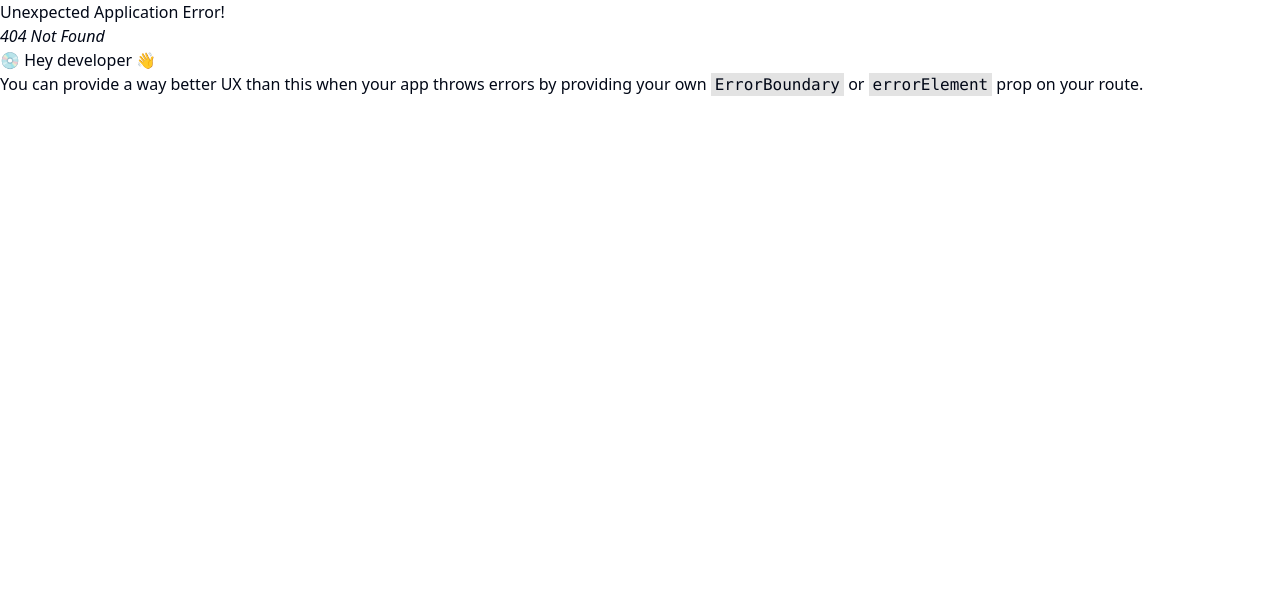
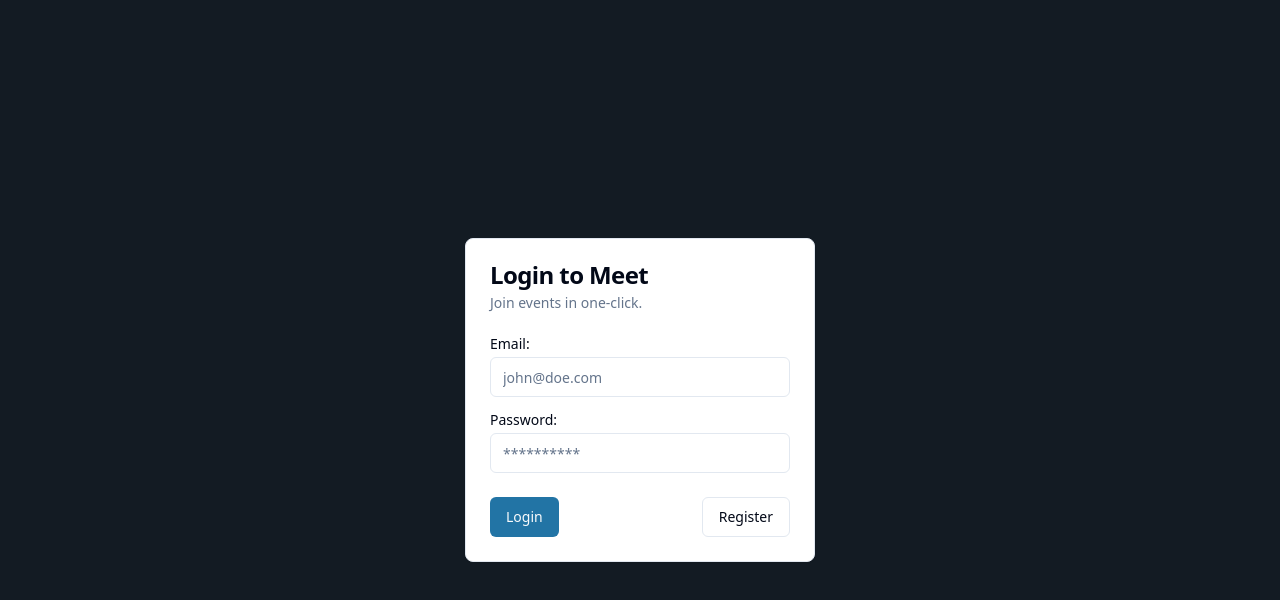
Before and after one commit to aniishme/video-conference, a React (Vite) app in the folder client/: page /login in a window 1280 px wide. Before the commit this address had no page. Shown: the top 600 px of the page. Built offline with nearby package versions, Linux system fonts and the light colour scheme.

Commit message:
Add login page

```diff
--- a/client/src/components/layout/layout.tsx
+++ b/client/src/components/layout/layout.tsx
@@ -1,10 +1,11 @@
-import { Outlet } from "react-router-dom";
+import { Outlet, useLocation } from "react-router-dom";
 import Header from "./header";
 
 const Layout = () => {
+  const location = useLocation();
   return (
-    <div className="flex flex-col justify-start items-center bg-slate-100">
-      <Header />
+    <div className="flex flex-col justify-start items-center">
+      {location.pathname === "/login" ? null : <Header />}
       <Outlet />
     </div>
   );
--- /dev/null
+++ b/client/src/pages/login.tsx
@@ -0,0 +1,81 @@
+import { useState } from "react";
+import { Link } from "react-router-dom";
+
+import { Button } from "@/components/ui/button";
+import {
+  Card,
+  CardContent,
+  CardDescription,
+  CardFooter,
+  CardHeader,
+  CardTitle,
+} from "@/components/ui/card";
+import { Input } from "@/components/ui/input";
+import { Label } from "@/components/ui/label";
+
+function Login() {
+  const [loginData, setLoginData] = useState({
+    email: "",
+    password: "",
+  });
+
+  const handleFormChange = (e: React.ChangeEvent<HTMLInputElement>) => {
+    e.preventDefault();
+    setLoginData((prev) => ({
+      ...prev,
+      [e.target.name]: e.target.value,
+    }));
+  };
+
+  const handleLoginClick = (e: React.MouseEvent<HTMLButtonElement>) => {
+    e.preventDefault();
+    console.log(loginData);
+  };
+
+  return (
+    <div className="h-screen w-screen flex justify-center items-center bg-[#131B23]">
+      <Card className="w-[350px]">
+        <CardHeader>
+          <CardTitle>Login to Meet</CardTitle>
+          <CardDescription>Join events in one-click.</CardDescription>
+        </CardHeader>
+        <CardContent>
+          <form>
+            <div className="grid w-full items-center gap-4">
+              <div className="flex flex-col space-y-1.5">
+                <Label htmlFor="name">Email:</Label>
+                <Input
+                  id="email"
+                  name="email"
+                  placeholder="john@doe.com"
+                  value={loginData.email}
+                  onChange={handleFormChange}
+                />
+              </div>
+              <div className="flex flex-col space-y-1.5">
+                <Label htmlFor="name">Password:</Label>
+                <Input
+                  id="password"
+                  name="password"
+                  placeholder="**********"
+                  value={loginData.password}
+                  onChange={handleFormChange}
+                />
+              </div>
+            </div>
+          </form>
+        </CardContent>
+        <CardFooter className="flex justify-between">
+          <Button className="bg-[#2274A5]" onClick={handleLoginClick}>
+            Login
+          </Button>
+          <Link to="/signup">
+            <Button variant="outline">Register</Button>
+          </Link>
+        </CardFooter>
+      </Card>
+    </div>
+  );
+}
+
+export default Login;
```
Also changed, not shown: client/src/App.tsx (+9 -1 lines).
